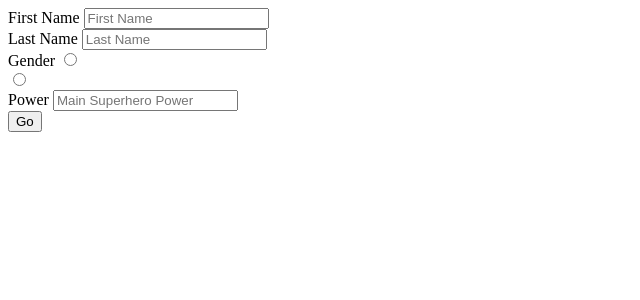
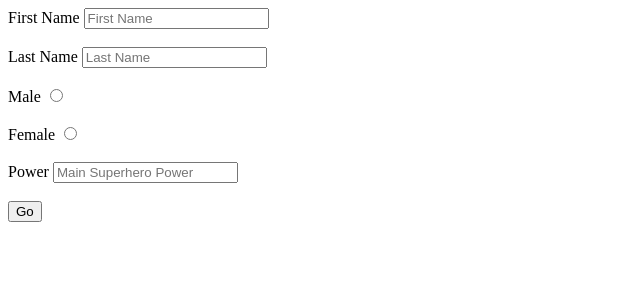
Before and after one commit to ojSeyi/SuperHero, a PHP site: page / in a window 1280 px wide. Shown: the top 300 px of the page, without its empty margins (0-640 px from the left). Run offline with PHP 8.4, Linux system fonts and the light colour scheme.

Commit message:
1st commit

```diff
--- a/index.php
+++ b/index.php
@@ -8,14 +8,15 @@
     <div class="heroreg">
         <form action="superheroes.php" method="post">
             <label>First Name </label>
-            <input type="text" placeholder="First Name" name="firstname"><br>
+            <input type="text" placeholder="First Name" name="firstname"><br><br>
             <label>Last Name </label>
-            <input type="text" placeholder="Last Name" name="lastname"><br>
-            <label>Gender </label>
-            <input type="radio" value="male" name="gender"><br>
-            <input type="radio" value="female" name="gender"><br>
+            <input type="text" placeholder="Last Name" name="lastname"><br><br>
+            <label>Male </label>
+            <input type="radio" value="male" name="gender"><br><br>
+            <label>Female </label>
+            <input type="radio" value="female" name="gender"><br><br>
             <label>Power </label>
-            <input type="text" placeholder="Main Superhero Power" name="power"><br>
+            <input type="text" placeholder="Main Superhero Power" name="power"><br><br>
             <input type="submit" value="Go"><br>
         </form>
     </div>
```
